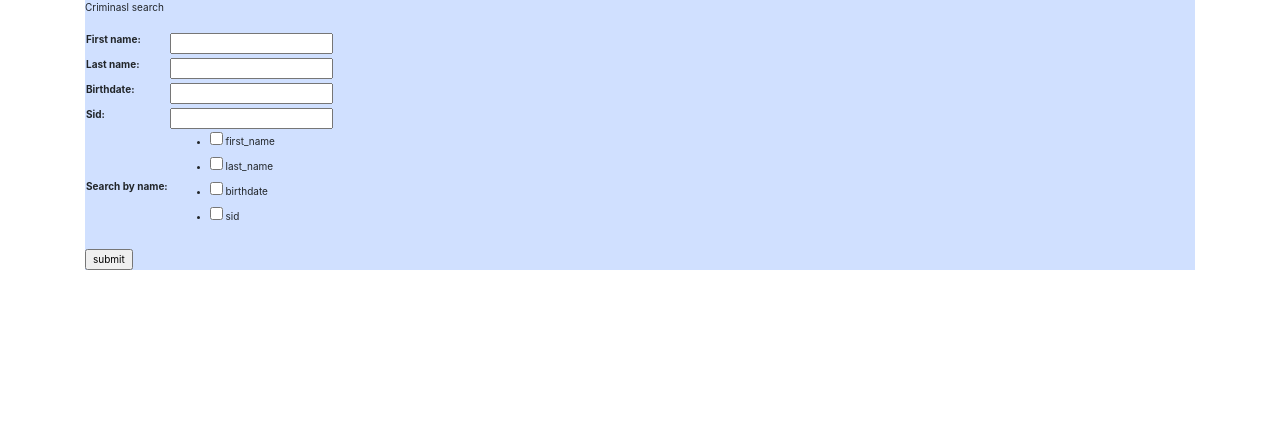
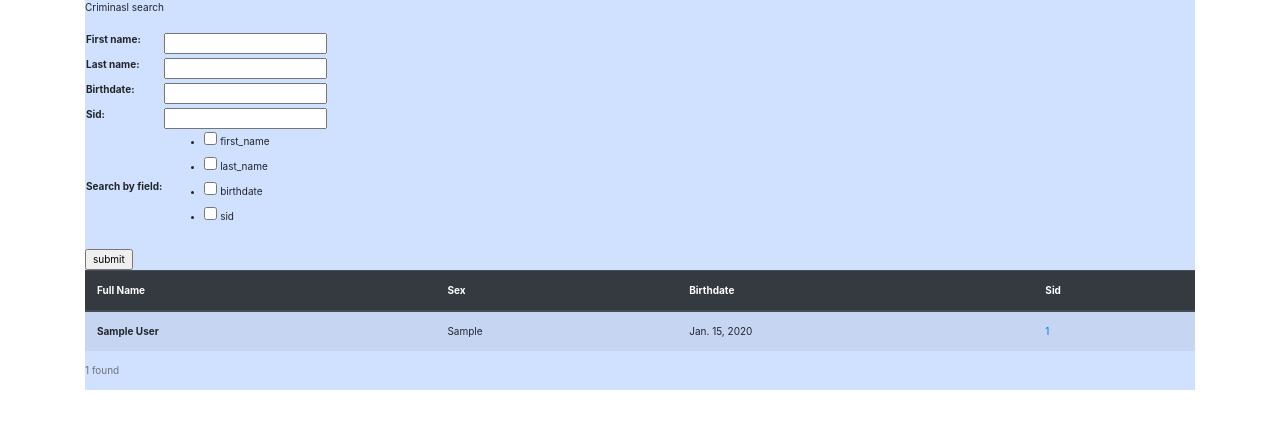
Before and after one commit to crc32a/bexar_django, a Django app: template criminal/templates/criminal/search.html in a window 1280 px wide. Shown: the part 47-476 px from the top of the page. Run offline with Django 3.2, Linux system fonts and the light colour scheme; tables that the repository leaves empty hold one stand-in row (values such as "Sample post"); the template is opened without the code that fills it: values that come from a table or form of the project are taken from there, most other values are stand-ins (such as "Sample title", 1, 10 or a date in 2020); parts of the project's set-up code (start-up, migrations or seed data) failed here and were passed over; some libraries are stand-ins or nearby versions.

Commit message:
Adding first criminal results table.

```diff
--- a/criminal/forms.py
+++ b/criminal/forms.py
@@ -19,7 +19,7 @@ class CrimeSearchForm(IDForm):
     last_name = fields.CharField(required=False, max_length=42)
     birthdate = fields.DateField(required=False, widget=widgets.DateInput)
     sid = forms.IntegerField(required=False)
-    search_by_name = fields.MultipleChoiceField(
+    search_by_field = fields.MultipleChoiceField(
         required=False,
         widget=widgets.CheckboxSelectMultiple,
         choices=[("First Name", "first_name"),
--- a/criminal/templates/criminal/search.html
+++ b/criminal/templates/criminal/search.html
@@ -3,11 +3,34 @@
 {% block maincontent %}
 <p>Criminasl search</p>
 
-<form action="/criminal/search" method="post">
+<form action="/criminal/search/" method="post">
 {% csrf_token %}
   <table>
     {{ search_form.as_table }}
   </table>
 <input type="submit" value="submit">
 </form>
+{% if criminals %}
+<table class="table table-striped">
+  <caption> {{ n_criminals }} found </caption>
+  <thead class="thead-dark"
+  <tr>
+    <th scope="col">Full Name</th>
+    <th scope="col">Sex</th>
+    <th scope="col">Birthdate</th>
+    <th scope="col">Sid</th>
+  </tr>
+  </thead>
+  {% for criminal in criminals %}
+  <tbody>
+  <tr>
+    <th scope="row">{{ criminal.full_name }}</td>
+    <td>{{ criminal.sex }}</td>
+    <td>{{ criminal.birthdate }}</td>
+    <td><a href="/criminal/criminal/{{ criminal.sid }}/">{{ criminal.sid }}<a/></td>
+  </tr>
+  {% endfor %}
+  </tbody>
+</table>
+{% endif %}
 {% endblock %}
```
Also changed, not shown: criminal/views.py (+37 -4 lines).
